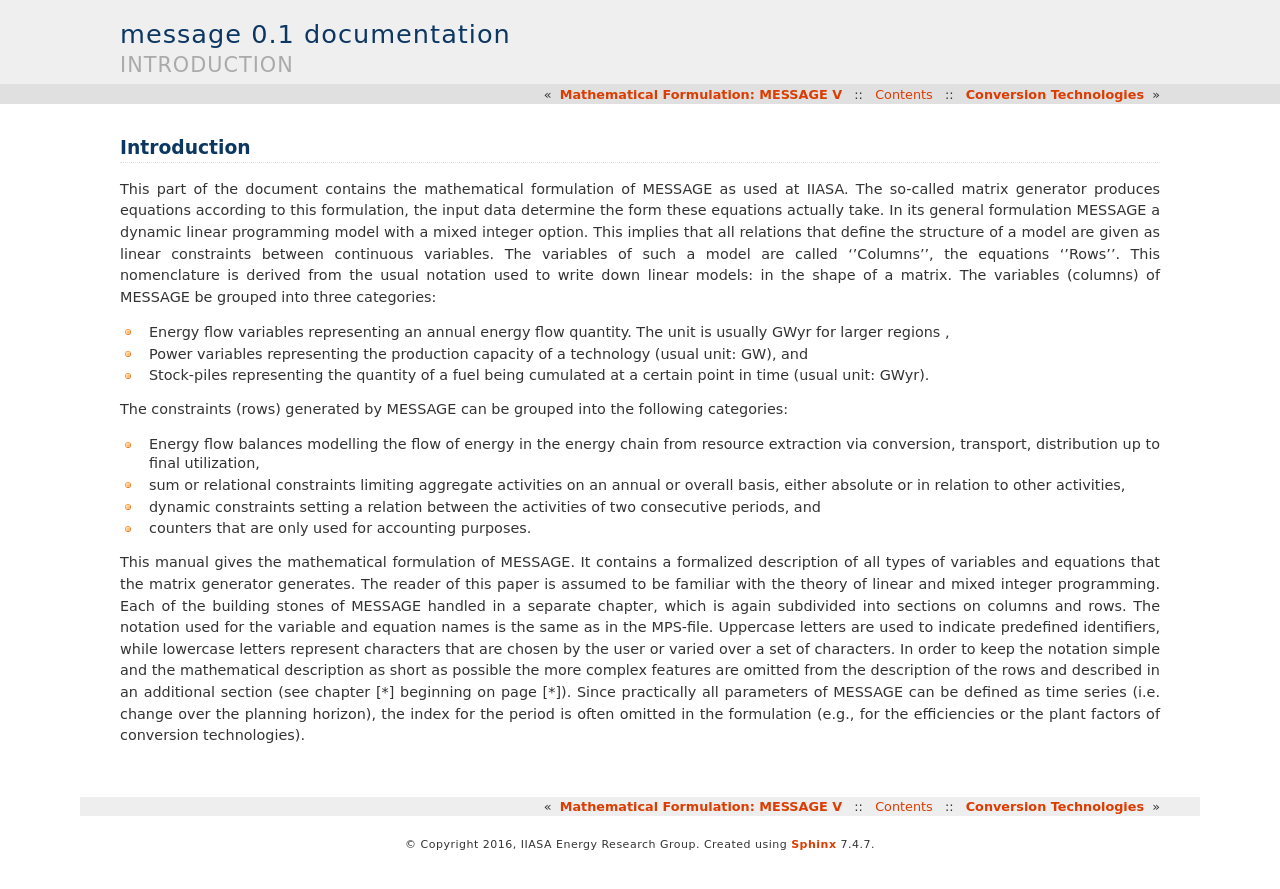
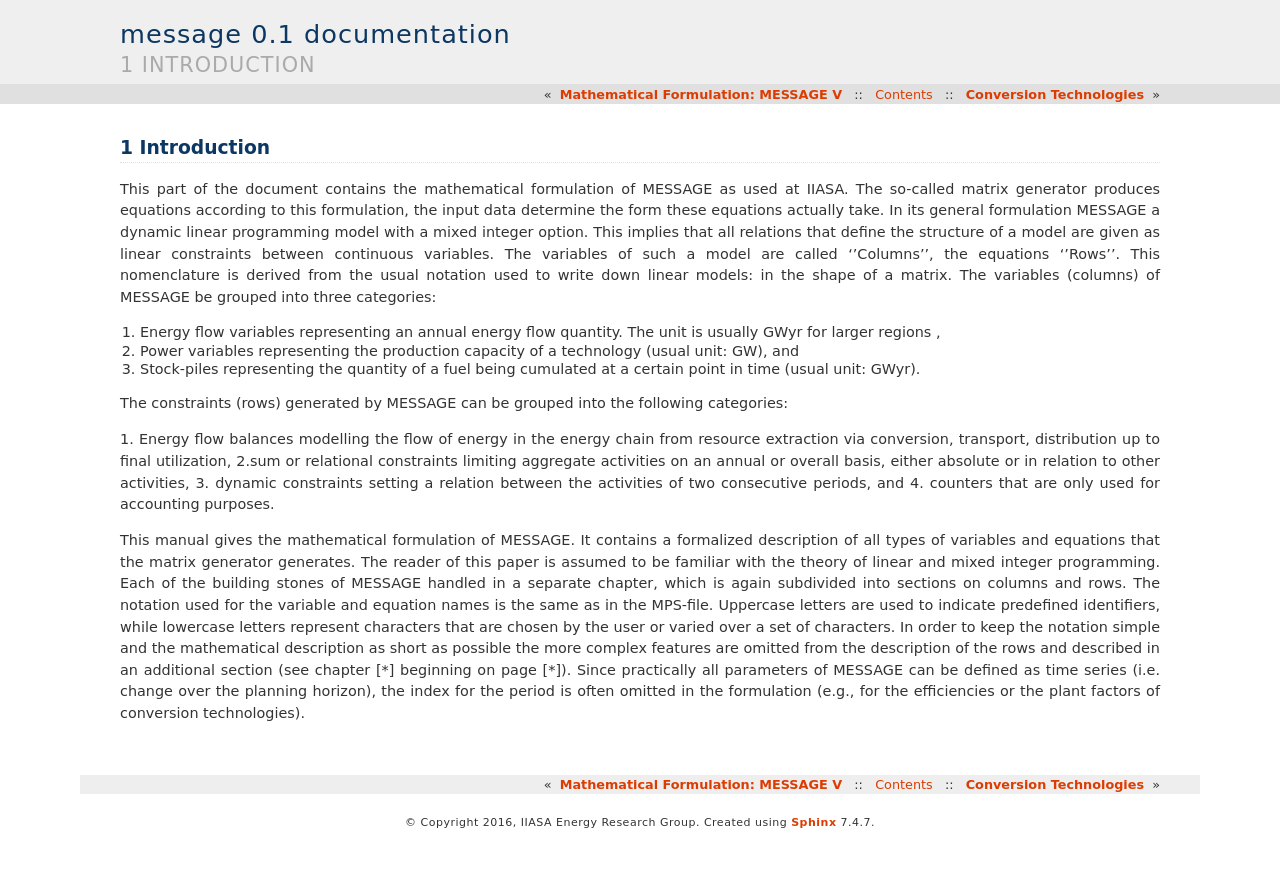
Before and after one commit to iiasa/message_doc, a Sphinx documentation site: the page built from source/message_globiom/annex/message/introduction.rst, in a window 1280 px wide. Shown: the top 889 px of the page. Built offline with Sphinx 7.4.7, drawn with Linux system fonts in a browser that asks for light colours; pages that are not in the unit, such as notebooks, are missing from menus.

Commit message:
Update introduction.rst

```diff
--- a/source/message_globiom/annex/message/introduction.rst
+++ b/source/message_globiom/annex/message/introduction.rst
@@ -1,4 +1,4 @@
-Introduction
+1 Introduction
 ====
 This part of the document contains the mathematical formulation of MESSAGE as used at IIASA. The so-called matrix generator produces equations according to this formulation,
 the input data determine the form these equations actually take. In its general formulation MESSAGE a dynamic linear programming model with a mixed integer option.
@@ -6,16 +6,16 @@ This implies that all relations that define the structure of a model are given a
 ''Columns'', the equations ''Rows''. This nomenclature is derived from the usual notation used to write down linear models: in the shape of a matrix.
 The variables (columns) of MESSAGE be grouped into three categories:
 
-* Energy flow variables representing an annual energy flow quantity. The unit is usually GWyr for larger regions ,
-* Power variables representing the production capacity of a technology (usual unit: GW), and
-* Stock-piles representing the quantity of a fuel being cumulated at a certain point in time (usual unit: GWyr).
+1. Energy flow variables representing an annual energy flow quantity. The unit is usually GWyr for larger regions ,
+2. Power variables representing the production capacity of a technology (usual unit: GW), and
+3. Stock-piles representing the quantity of a fuel being cumulated at a certain point in time (usual unit: GWyr).
 
 The constraints (rows) generated by MESSAGE can be grouped into the following categories:
 
-* Energy flow balances modelling the flow of energy in the energy chain from resource extraction via conversion, transport, distribution up to final utilization,
-* sum or relational constraints limiting aggregate activities on an annual or overall basis, either absolute or in relation to other activities,
-* dynamic constraints setting a relation between the activities of two consecutive periods, and
-* counters that are only used for accounting purposes.
+1. Energy flow balances modelling the flow of energy in the energy chain from resource extraction via conversion, transport, distribution up to final utilization,
+2.sum or relational constraints limiting aggregate activities on an annual or overall basis, either absolute or in relation to other activities,
+3. dynamic constraints setting a relation between the activities of two consecutive periods, and
+4. counters that are only used for accounting purposes.
 
 This manual gives the mathematical formulation of MESSAGE. It contains a formalized description of all types of variables and equations that the matrix generator generates.
 The reader of this paper is assumed to be familiar with the theory of linear and mixed integer programming. Each of the building stones of MESSAGE handled in a separate chapter,
```
